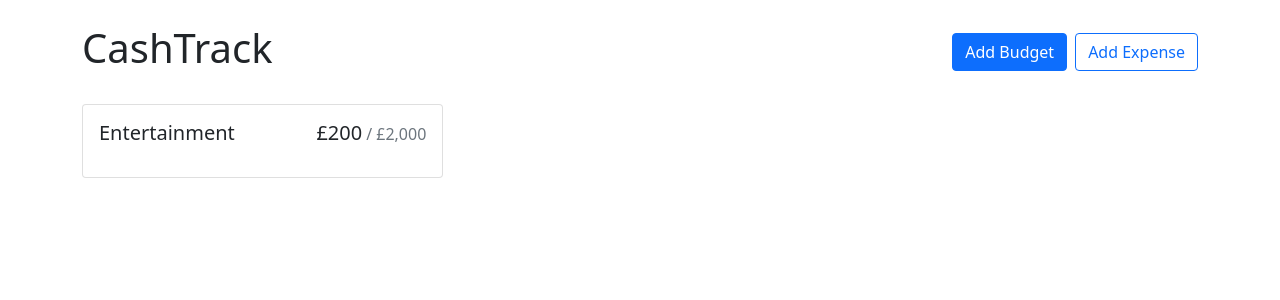
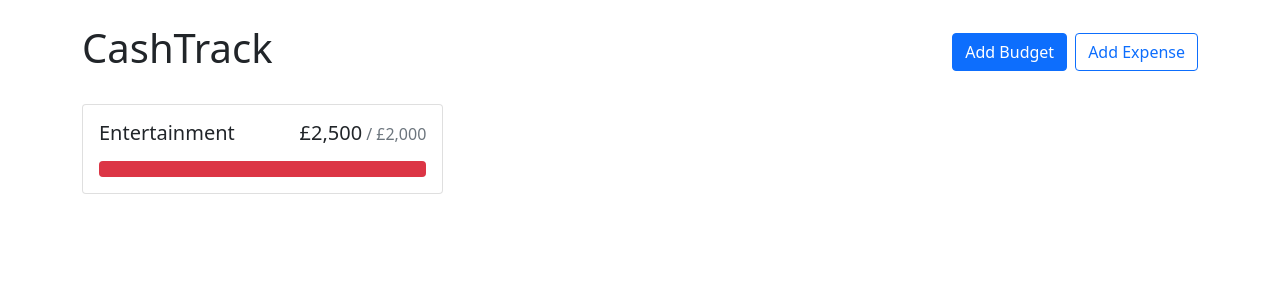
Before and after one commit to lroberts77/cashtrack-beta, a React (Create React App) app: page / in a window 1280 px wide. Shown: the top 300 px of the page. Built offline with nearby package versions, Linux system fonts and the light colour scheme.

Commit message:
added progressbar and styling with function to change bar colour dependant on bar fill

```diff
--- a/src/App.js
+++ b/src/App.js
@@ -17,7 +17,7 @@ function App() {
           alignItems: "flex-start",
         }}
       >
-        <BudgetCard name='Entertainment' amount={200} max={2000}></BudgetCard>
+        <BudgetCard name='Entertainment' amount={2500} max={2000}></BudgetCard>
       </div>
     </Container>
   );
--- a/src/components/BudgetCard/BudgetCard.js
+++ b/src/components/BudgetCard/BudgetCard.js
@@ -1,4 +1,4 @@
-import { Card } from "react-bootstrap";
+import { Card, ProgressBar } from "react-bootstrap";
 import { currencyFormatter } from "../../utils";
 
 const BudgetCard = ({ name, amount, max }) => {
@@ -11,9 +11,21 @@ const BudgetCard = ({ name, amount, max }) => {
                     <span className="text-muted fs-6 ms-1"> / {currencyFormatter.format(max)}</span>
                 </div>
             </Card.Title>
+            <ProgressBar variant={getProgressBarVariant(amount, max)}
+                min={0}
+                max={max}
+                now={amount}
+            />
         </Card.Body>
     </Card>
   )
 }
 
+const getProgressBarVariant = (amount, max) => {
+    const ratio = amount/max
+    return ratio < .5 ? 'primary' :
+    ratio < .75 ? 'warning':
+    'danger'
+}
+
 export default BudgetCard
```
